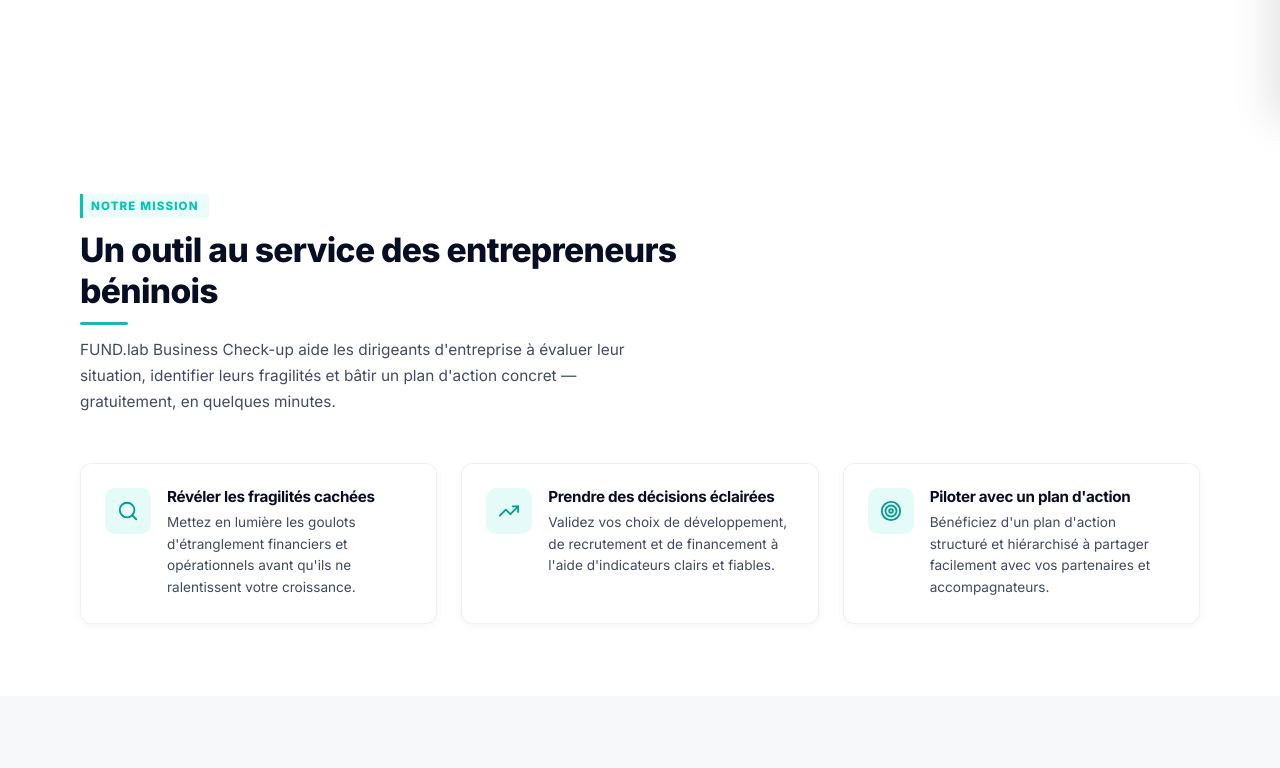
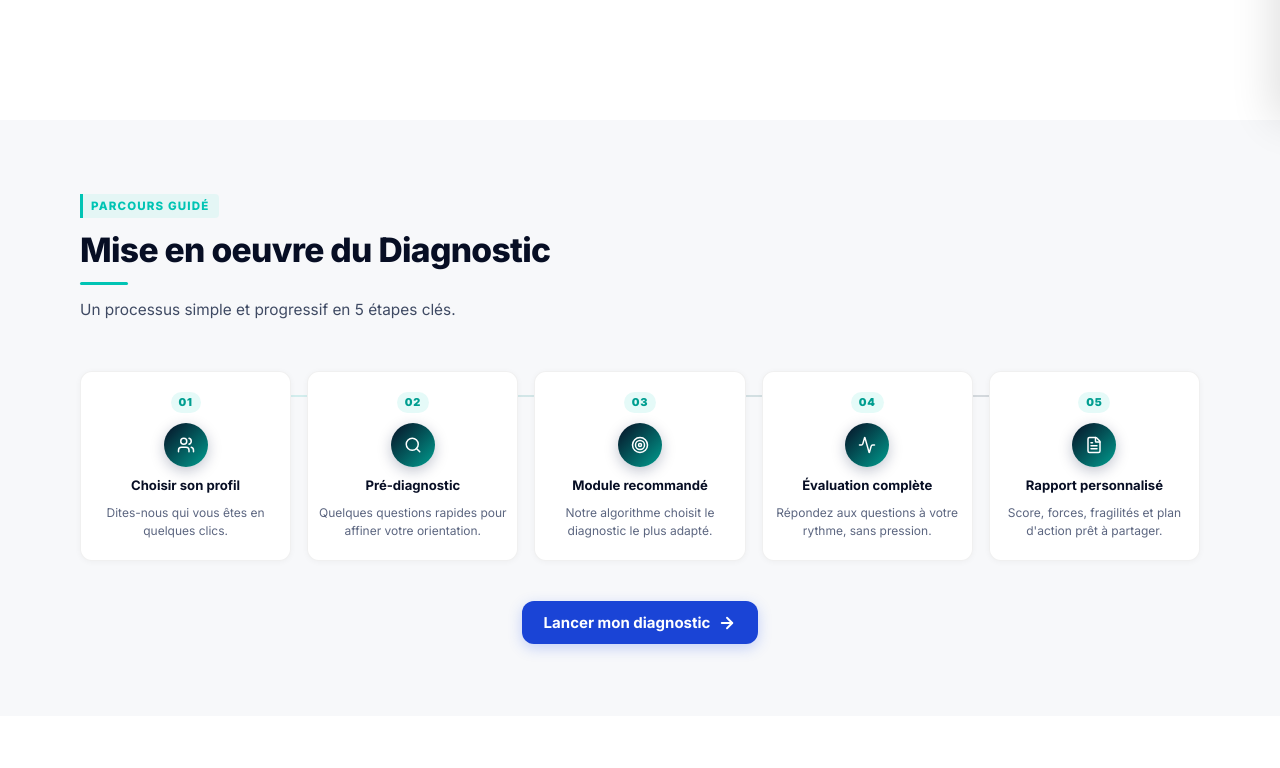
Before and after one commit to josuefox123/business_check_up, a React (Vite) app: page / in a window 1280 px wide. Shown: the part 680-1448 px from the top of the page. Built offline with nearby package versions, Linux system fonts and the light colour scheme.

Commit message:
fix: remove Notre mission section from LandingPage

```diff
--- a/src/components/screens/LandingPage.jsx
+++ b/src/components/screens/LandingPage.jsx
@@ -24,23 +24,6 @@ const STEPS = [
   { num: '05', title: 'Rapport personnalisé', desc: 'Score, forces, fragilités et plan d\'action prêt à partager.', Icon: FileText },
 ];
 
-const WHY_ITEMS = [
-  {
-    Icon: Search,
-    title: 'Révéler les fragilités cachées',
-    desc: 'Mettez en lumière les goulots d\'étranglement financiers et opérationnels avant qu\'ils ne ralentissent votre croissance.',
-  },
-  {
-    Icon: TrendingUp,
-    title: 'Prendre des décisions éclairées',
-    desc: 'Validez vos choix de développement, de recrutement et de financement à l\'aide d\'indicateurs clairs et fiables.',
-  },
-  {
-    Icon: Target,
-    title: 'Piloter avec un plan d\'action',
-    desc: 'Bénéficiez d\'un plan d\'action structuré et hiérarchisé à partager facilement avec vos partenaires et accompagnateurs.',
-  },
-];
 
 /* ── Section title component  ── */
 const SectionTitle = ({ tag, title, subtitle }) => (
@@ -115,30 +98,6 @@ export const LandingPage = ({ onStart, onLearnMore, onGoToCatalog }) => {
         </div>
       </section>
 
-      {/* ── NOTRE MISSION (style Abomey) ── */}
-      <section className="lp-band lp-band--white">
-        <div className="container">
-          <SectionTitle
-            tag="Notre mission"
-            title="Un outil au service des entrepreneurs béninois"
-            subtitle="FUND.lab Business Check-up aide les dirigeants d'entreprise à évaluer leur situation, identifier leurs fragilités et bâtir un plan d'action concret — gratuitement, en quelques minutes."
-          />
-
-          <div className="lp-why-grid">
-            {WHY_ITEMS.map((item, i) => (
-              <div key={i} className="lp-why-card animate-fade-up" style={{ animationDelay: `${i * 100 + 100}ms` }}>
-                <div className="lp-why-icon">
-                  <item.Icon size={22} strokeWidth={2} />
-                </div>
-                <div>
-                  <h5 className="lp-why-title">{item.title}</h5>
-                  <p className="lp-why-desc">{item.desc}</p>
-                </div>
-              </div>
-            ))}
-          </div>
-        </div>
-      </section>
 
       {/* ── COMMENT ÇA MARCHE ── */}
       <section className="lp-band lp-band--light">
```
